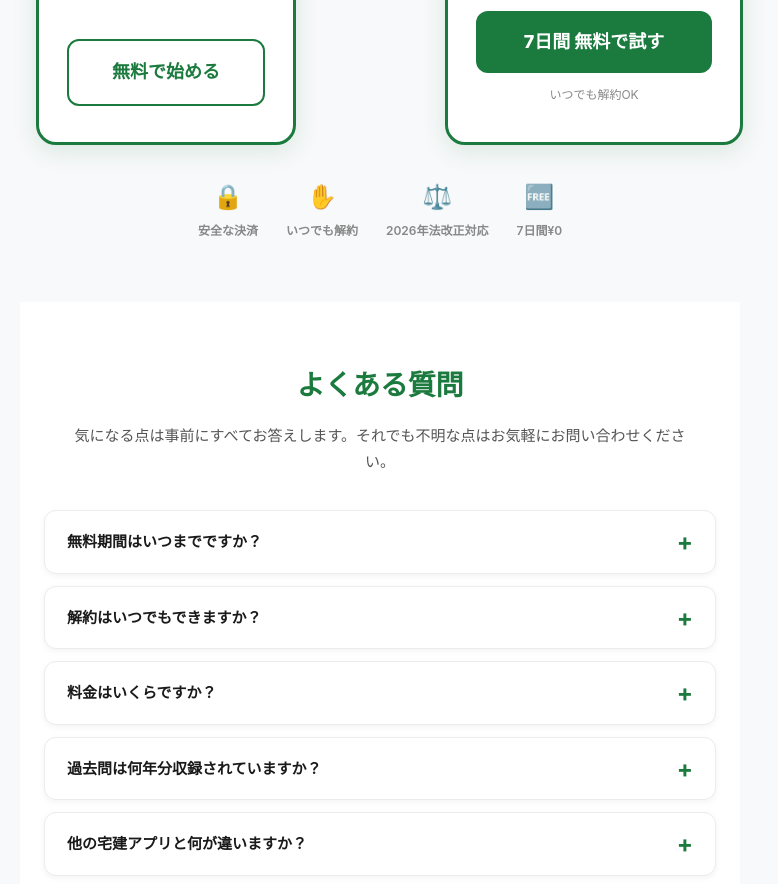
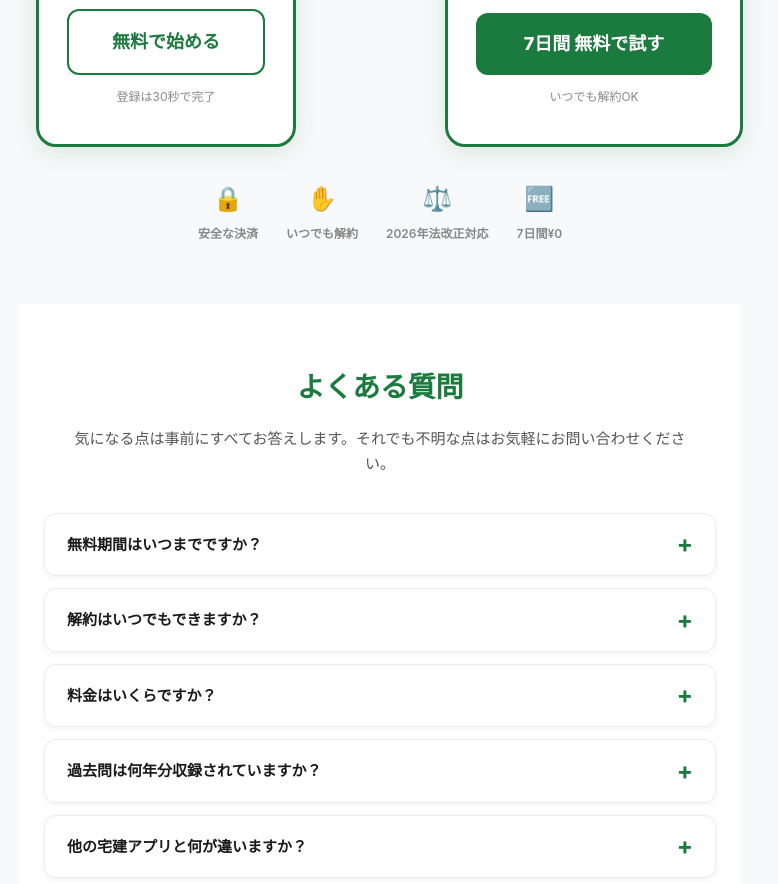
Before and after one commit to n7083013-create/takken-app, a website: page public/lp.html in a window 1280 px wide. Shown: the part 4779-5663 px from the top of the page, without its empty margins (260-1038 px from the left). Drawn offline with Linux system fonts and the light colour scheme.

Commit message:
Polish: LP料金プランの2カード高さを完全に揃える
ユーザー指摘:
「プランの枠がプレミアムと無料枠をプレミアム側の枠の大きさに合わせた方が綺麗にみえる」

修正:
- 無料プラン側にも CTAボタン下に <p class="pricing-safe"> を追加
- テキスト: 「登録は30秒で完了」
- Premium側「いつでも解約OK」と同じスタイル・高さ

これで2カード bottom 揃いの綺麗な比較レイアウトに。

```diff
--- a/public/lp.html
+++ b/public/lp.html
@@ -1159,6 +1159,7 @@
           <li class="pricing-cross">弱点AI分析</li>
         </ul>
         <a href="https://app.takkenkanzen.com/auth/login?mode=signup" class="pricing-cta pricing-cta-secondary">無料で始める</a>
+        <p class="pricing-safe">登録は30秒で完了</p>
       </div>
 
       <!-- Premium プラン (おすすめ) -->
```
